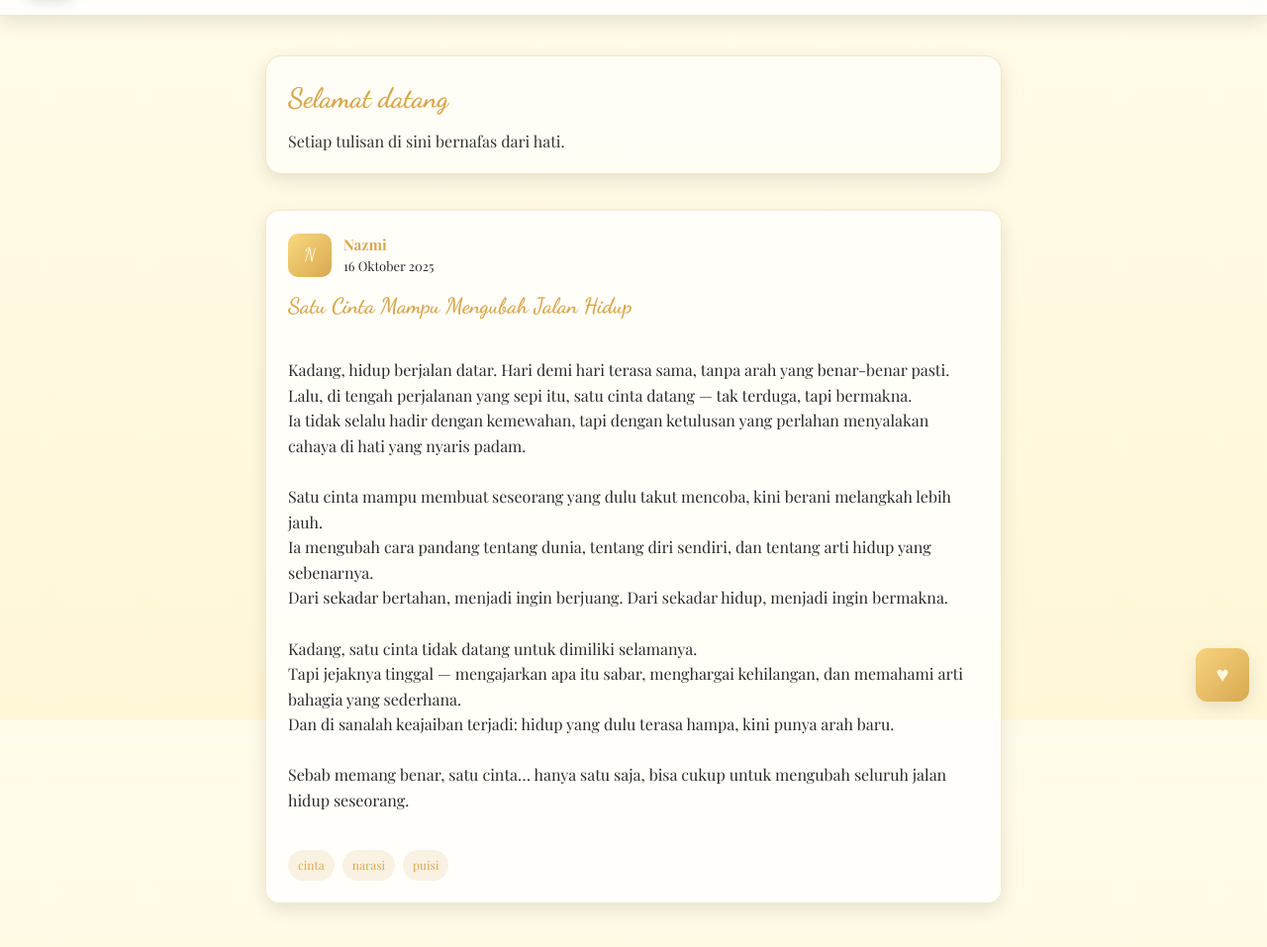
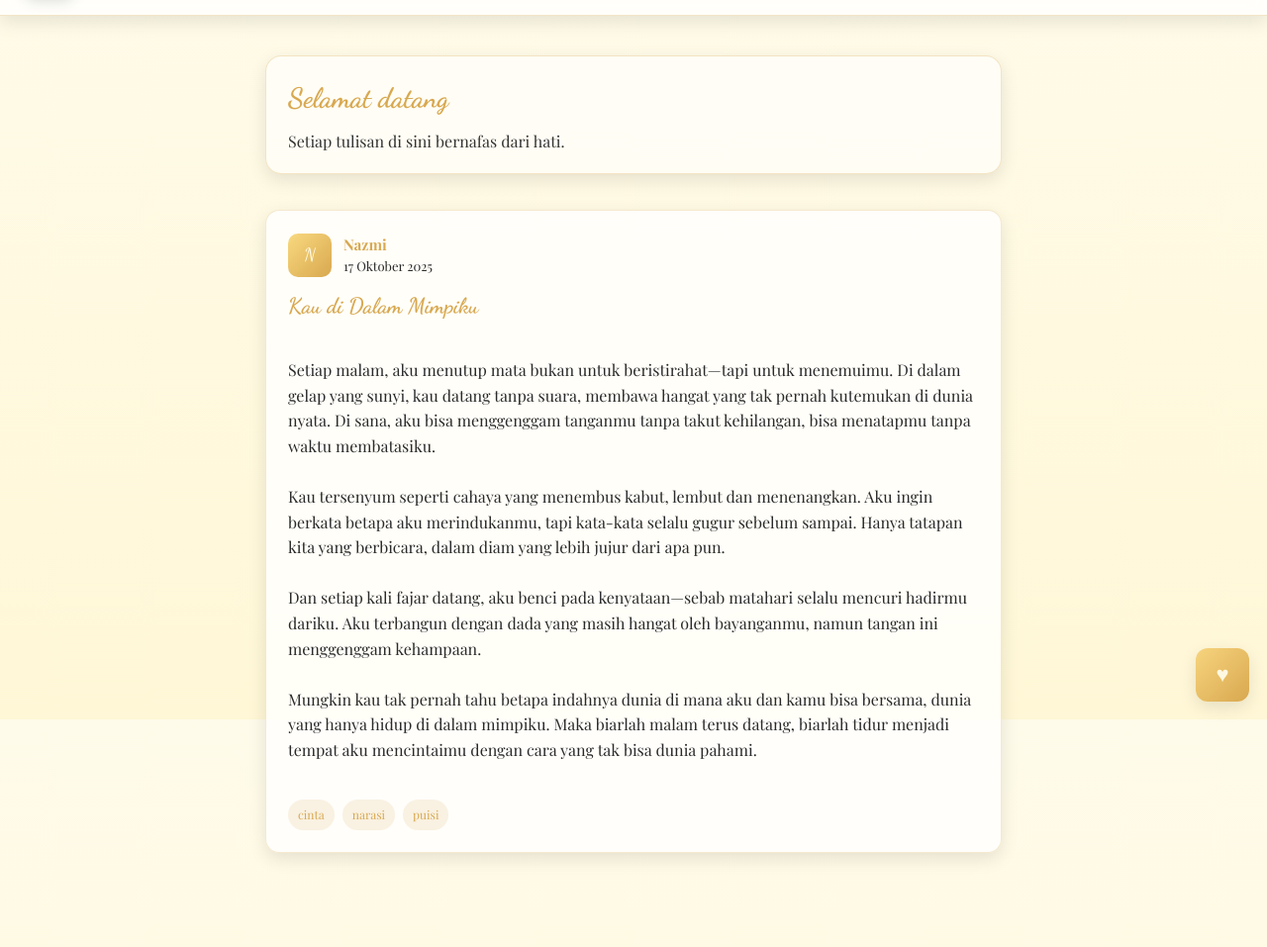
Before and after one commit to najeumi/nazmiwords, a plain HTML site: page index.html in a window 1280 px wide. Shown: the part 73-1030 px from the top of the page at 99% size. Drawn offline with nearby package versions, Linux system fonts and the light colour scheme.

Commit message:
Update post metadata and content in index.html

```diff
--- a/index.html
+++ b/index.html
@@ -150,23 +150,17 @@
     <article class="post">
       <div class="post-meta">
         <div class="avatar">N</div>
-        <div class="meta-text"><strong>Nazmi</strong><span>16 Oktober 2025</span></div>
+        <div class="meta-text"><strong>Nazmi</strong><span>17 Oktober 2025</span></div>
       </div>
-      <h3 class="post-title">Satu Cinta Mampu Mengubah Jalan Hidup</h3>
+      <h3 class="post-title">Kau di Dalam Mimpiku</h3>
       <div class="post-content">
-Kadang, hidup berjalan datar. Hari demi hari terasa sama, tanpa arah yang benar-benar pasti.
-Lalu, di tengah perjalanan yang sepi itu, satu cinta datang — tak terduga, tapi bermakna.
-Ia tidak selalu hadir dengan kemewahan, tapi dengan ketulusan yang perlahan menyalakan cahaya di hati yang nyaris padam.
+Setiap malam, aku menutup mata bukan untuk beristirahat—tapi untuk menemuimu. Di dalam gelap yang sunyi, kau datang tanpa suara, membawa hangat yang tak pernah kutemukan di dunia nyata. Di sana, aku bisa menggenggam tanganmu tanpa takut kehilangan, bisa menatapmu tanpa waktu membatasiku.
 
-Satu cinta mampu membuat seseorang yang dulu takut mencoba, kini berani melangkah lebih jauh.
-Ia mengubah cara pandang tentang dunia, tentang diri sendiri, dan tentang arti hidup yang sebenarnya.
-Dari sekadar bertahan, menjadi ingin berjuang. Dari sekadar hidup, menjadi ingin bermakna.
+Kau tersenyum seperti cahaya yang menembus kabut, lembut dan menenangkan. Aku ingin berkata betapa aku merindukanmu, tapi kata-kata selalu gugur sebelum sampai. Hanya tatapan kita yang berbicara, dalam diam yang lebih jujur dari apa pun.
 
-Kadang, satu cinta tidak datang untuk dimiliki selamanya.
-Tapi jejaknya tinggal — mengajarkan apa itu sabar, menghargai kehilangan, dan memahami arti bahagia yang sederhana.
-Dan di sanalah keajaiban terjadi: hidup yang dulu terasa hampa, kini punya arah baru.
+Dan setiap kali fajar datang, aku benci pada kenyataan—sebab matahari selalu mencuri hadirmu dariku. Aku terbangun dengan dada yang masih hangat oleh bayanganmu, namun tangan ini menggenggam kehampaan.
 
-Sebab memang benar, satu cinta… hanya satu saja, bisa cukup untuk mengubah seluruh jalan hidup seseorang.
+Mungkin kau tak pernah tahu betapa indahnya dunia di mana aku dan kamu bisa bersama, dunia yang hanya hidup di dalam mimpiku. Maka biarlah malam terus datang, biarlah tidur menjadi tempat aku mencintaimu dengan cara yang tak bisa dunia pahami.
       </div>
       <div class="tags">
         <span class="tag">cinta</span>
```
